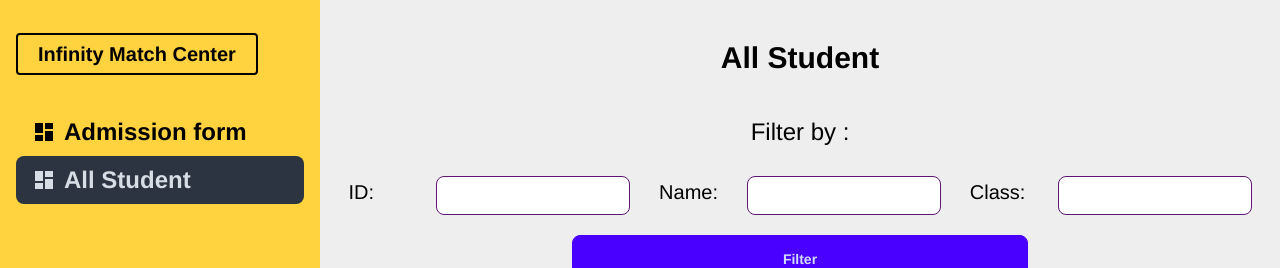
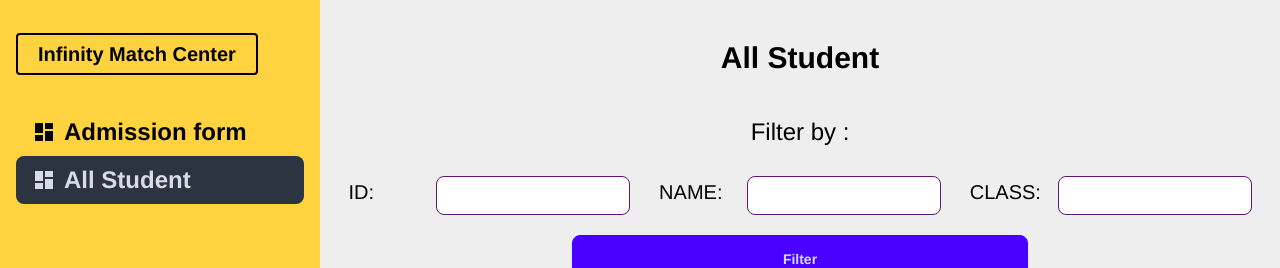
Before and after one commit to khansuhad/imc-client-side, a React (Vite) app: page /dashboard/allstudent in a window 1280 px wide. Shown: the top 268 px of the page. Built offline with nearby package versions, Linux system fonts and the light colour scheme; no server answers.

Commit message:
some changes

```diff
--- a/src/Page/Dashboard/AllStudents/AllStudents.jsx
+++ b/src/Page/Dashboard/AllStudents/AllStudents.jsx
@@ -42,7 +42,7 @@ setFilter(filter);
               <label
                 className="text-xl text-black mr-2 w-20"
               >
-              Name:
+              NAME:
               </label>
               <input
                 type="text"
@@ -55,7 +55,7 @@ setFilter(filter);
               <label
                 className="text-xl text-black mr-2 w-20"
               >
-               Class:
+               CLASS:
               </label>
               <input
                 type="text"
```
Also changed, not shown: 1 other file (tests, documents, lock files or other folders).
